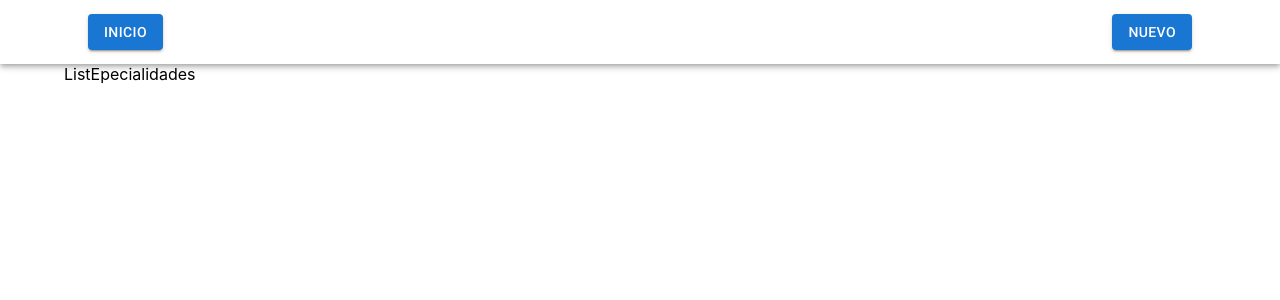
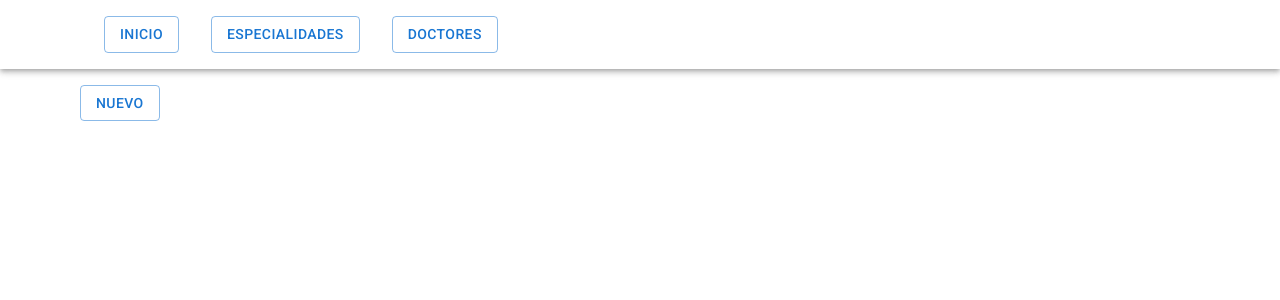
Before and after one commit to marcosOrtiz1991/frontEndDemoMetroRed, a React (Create React App) app in the folder front-metrored/: page / in a window 1280 px wide. Shown: the top 300 px of the page. Built offline with nearby package versions, Linux system fonts and the light colour scheme; no server answers.

Commit message:
se agrego formulario

```diff
--- a/front-metrored/package.json
+++ b/front-metrored/package.json
@@ -5,6 +5,7 @@
   "dependencies": {
     "@emotion/react": "^11.9.0",
     "@emotion/styled": "^11.8.1",
+    "@mui/icons-material": "^5.6.2",
     "@mui/material": "^5.6.4",
     "@testing-library/jest-dom": "^5.16.4",
     "@testing-library/react": "^13.2.0",
--- a/front-metrored/public/index.html
+++ b/front-metrored/public/index.html
@@ -1,14 +1,12 @@
 <!DOCTYPE html>
 <html lang="en">
+
 <head>
   <meta charset="utf-8" />
   <link rel="icon" href="%PUBLIC_URL%/favicon.ico" />
   <meta name="viewport" content="width=device-width, initial-scale=1" />
   <meta name="theme-color" content="#000000" />
-    <meta
-      name="description"
-      content="Web site created using create-react-app"
-    />
+  <meta name="description" content="Web site created using create-react-app" />
   <link rel="apple-touch-icon" href="%PUBLIC_URL%/logo192.png" />
   <!--
       manifest.json provides metadata used when your web app is installed on a
@@ -24,32 +22,39 @@
       work correctly both with client-side routing and a non-root public URL.
       Learn how to configure a non-root public URL by running `npm run build`.
     -->
+  <script src="https://code.jquery.com/jquery-3.3.1.min.js"
+    integrity="sha256-FgpCb/KJQlLNfOu91ta32o/NMZxltwRo8QtmkMRdAu8=" crossorigin="anonymous">
+    </script>
   <title>React App</title>
-    <link rel="stylesheet" href="https://fonts.googleapis.com/css?family=Roboto:300,400,500,700&display=swap"/>
-    <link rel="stylesheet" href="https://fonts.googleapis.com/icon?family=Material+Icons"/>
+  <link rel="stylesheet" href="https://fonts.googleapis.com/css?family=Roboto:300,400,500,700&display=swap" />
+  <link rel="stylesheet" href="https://fonts.googleapis.com/icon?family=Material+Icons" />
 
   <script language="JavaScript">
 
-      function cargarFondo(){
+    function cargarFondo() {
       const http = new XMLHttpRequest();
       const url = 'https://api.nasa.gov/planetary/apod?api_key=ZbRnfmI8LNcF6MzFVVVZVCmb5xEkLnxag0q8Uc6W';
+      var objeto = document.body;
 
-          http.onreadystatechange = function(){
-            if(this.readyState== 4 && this.status==200){
-              let urlImagen="https://apod.nasa.gov/apod/image/2205/2021-04-15_443amLunarFirefall1080P.jpg";
-              var objeto= document.body;
-              objeto.style.backgroundImage= "url('"+urlImagen+"')";
-              console.log(this.responseText)
+      $.ajax(url,
+        {
+          dataType: 'json',
+          timeout: 500,
+          success: function (data, status, xhr) {
+            urlImagen=data.hdurl;
+
+           // objeto.style.backgroundImage = "url('" + urlImagen + "')";
+            console.log(data.hdurl);
           }
-          }
-          http.open("GET",url);
-          http.send();
+        });
+
 
 
     }
   </script>
 
 </head>
+
 <body onload="cargarFondo()">
   <noscript>You need to enable JavaScript to run this app.</noscript>
   <div id="root"></div>
@@ -64,4 +69,5 @@
       To create a production bundle, use `npm run build` or `yarn build`.
     -->
 </body>
+
 </html>
--- a/front-metrored/src/App.js
+++ b/front-metrored/src/App.js
@@ -1,8 +1,9 @@
-import {BrowserRouter,Routes,Route} from 'react-router-dom'
+import { BrowserRouter, Routes, Route } from 'react-router-dom'
 import FormEspecialidades from './Components/FormEspecialidades'
 import ListEpecialidades from './Components/ListEpecialidades'
 import Container from '@mui/material/Container';
 import Menu from './Components/Navbar'
+import Footer from './Components/Footer'
 
 function App() {
   return (
@@ -11,10 +12,12 @@ function App() {
       <Container>
         <Routes>
           <Route path='/' element={<ListEpecialidades />} />
-      <Route path='/create' element={<FormEspecialidades />} />
+          <Route path='/createEspecialidades' element={<FormEspecialidades />} />
+          <Route path='/listEspecialidades' element={<ListEpecialidades />} />
         </Routes>
       </Container>
     </BrowserRouter>
+
   )
 }
 
--- a/front-metrored/src/Components/Footer.js
+++ b/front-metrored/src/Components/Footer.js
@@ -1,7 +1,7 @@
 export default function Footer() {
   return (
-    <div>
+    <h1>
       Footer
-    </div>
+    </h1>
   )
 }
--- a/front-metrored/src/Components/FormEspecialidades.js
+++ b/front-metrored/src/Components/FormEspecialidades.js
@@ -1,7 +1,48 @@
+import { Box, Card, Container, Toolbar, Typography, Button, Grid, CardContent, TextField } from "@mui/material";
+import { Link, useNavigate } from 'react-router-dom';
+import {useState,useEfect} from 'react'
+
 export default function FormEspecialidades() {
+
+  const [name, setName] = useState({
+
+
+  })
+
+  const sendForm = e =>{
+    console.log(name)
+    e.preventDefault();
+
+  }
+
+  const addDatos = e =>{
+    setName ({...name,[e.target.name]:e.target.value});
+  }
+
   return (
-    <div>
-      FormEspecialidades
-    </div>
+    <Grid container direction="colum" alignItems="center" justifyContent="center">
+      <Grid item xs={3}>
+        <Card sx={{ mt: 3 }}>
+          <CardContent>
+            <form onSubmit={sendForm}>
+              <TextField
+                variant='filled'
+                label="Nombre de especialidad"
+                name="nombre"
+                onChange={addDatos}
+                sx={{
+                  display : 'blok',
+                  margin: '.5rem 0'
+                }}
+
+              />
+              <Button type="submit">
+                Guardar
+              </Button>
+            </form>
+          </CardContent>
+        </Card>
+      </Grid>
+    </Grid>
   )
 }
--- a/front-metrored/src/Components/ListEpecialidades.js
+++ b/front-metrored/src/Components/ListEpecialidades.js
@@ -1,7 +1,13 @@
-export default function ListEpecialidades() {
+import { Box, AppBar, Container, Toolbar, Typography, Button, Grid } from "@mui/material";
+import { Link, useNavigate } from 'react-router-dom';
+
+export default function ListEspecialidades() {
+  const navigate = useNavigate()
   return (
-    <div>
-      ListEpecialidades
-    </div>
+    <conteiner>
+      <Button sx={{ margin: 2 }} variant="outlined" onClick={() => navigate("/createEspecialidades")} >
+        Nuevo
+      </Button>
+    </conteiner>
   )
 }
--- a/front-metrored/src/Components/Navbar.js
+++ b/front-metrored/src/Components/Navbar.js
@@ -4,18 +4,18 @@ import {Link, useNavigate} from 'react-router-dom';
 export default function NavBar() {
     const navigate = useNavigate()
   return (
-    <Box sx={{flexGrow:1}}>
+    <Box >
         <AppBar position='static' color='transparent'>
             <Container>
                 <Toolbar>
-                    <Typography sx={{flexGrow:1}}>
-                    <Button  variant="contained" onClick={()=>navigate("/")}>
+                    <Button sx={{margin:2}} variant="outlined" onClick={()=>navigate("/")} >
                         Inicio
                     </Button>
-                    </Typography>
-
-                    <Button  variant="contained" onClick={()=>navigate("/create")}>
-                        Nuevo
+                    <Button sx={{margin:2}} variant="outlined" onClick={()=>navigate("/listEspecialidades")}>
+                        Especialidades
+                    </Button>
+                    <Button sx={{margin:2}} variant="outlined" onClick={()=>navigate("/listEspecialidades")}>
+                        Doctores
                     </Button>
                 </Toolbar>
             </Container>
--- a/front-metrored/src/index.css
+++ b/front-metrored/src/index.css
@@ -5,7 +5,7 @@ body {
     sans-serif;
   -webkit-font-smoothing: antialiased;
   -moz-osx-font-smoothing: grayscale;
-  background-image:url('');
+  background-image:url('') no-repeat center center fixed;
 
 }
 
```
Also changed, not shown: 1 other file (tests, documents, lock files or other folders). Lines whose indentation alone changed are shown as unchanged.
